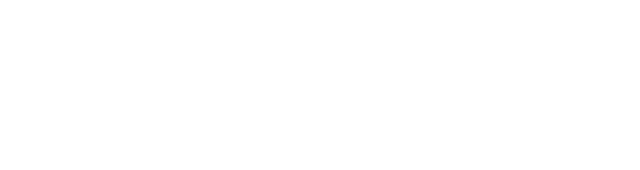
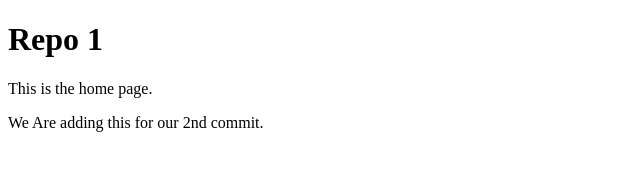
Before and after one commit to AustinLowe/Repo-1, a plain HTML site: page index.html in a window 1280 px wide. Shown: the whole page, without its empty margins (0-640 px from the left). Drawn offline with Linux system fonts and the light colour scheme.

Commit message:
additions to index.html

```diff
--- a/index.html
+++ b/index.html
@@ -1,9 +1,11 @@
 <!Doctype HTML>
 <html>
 	<head>
-		<title>Index - Repo 1</title>
+		<title>Index - Repo-1</title>
 	</head>
 		<body>
-			<h1>
+			<h1>Repo 1</h1>
+			<p> This is the home page.</p>
+			<p> We Are adding this for our 2nd commit.</p>
 		</body>
 </html>
```
